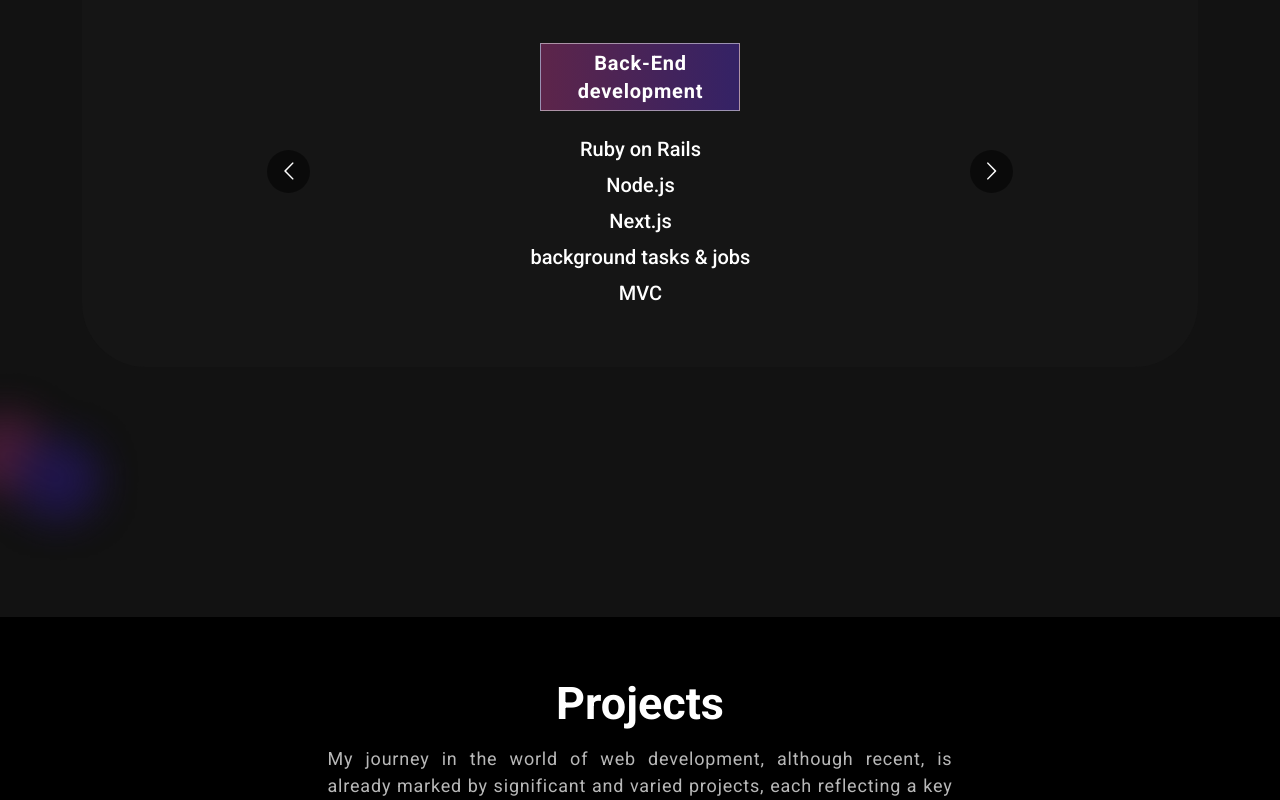
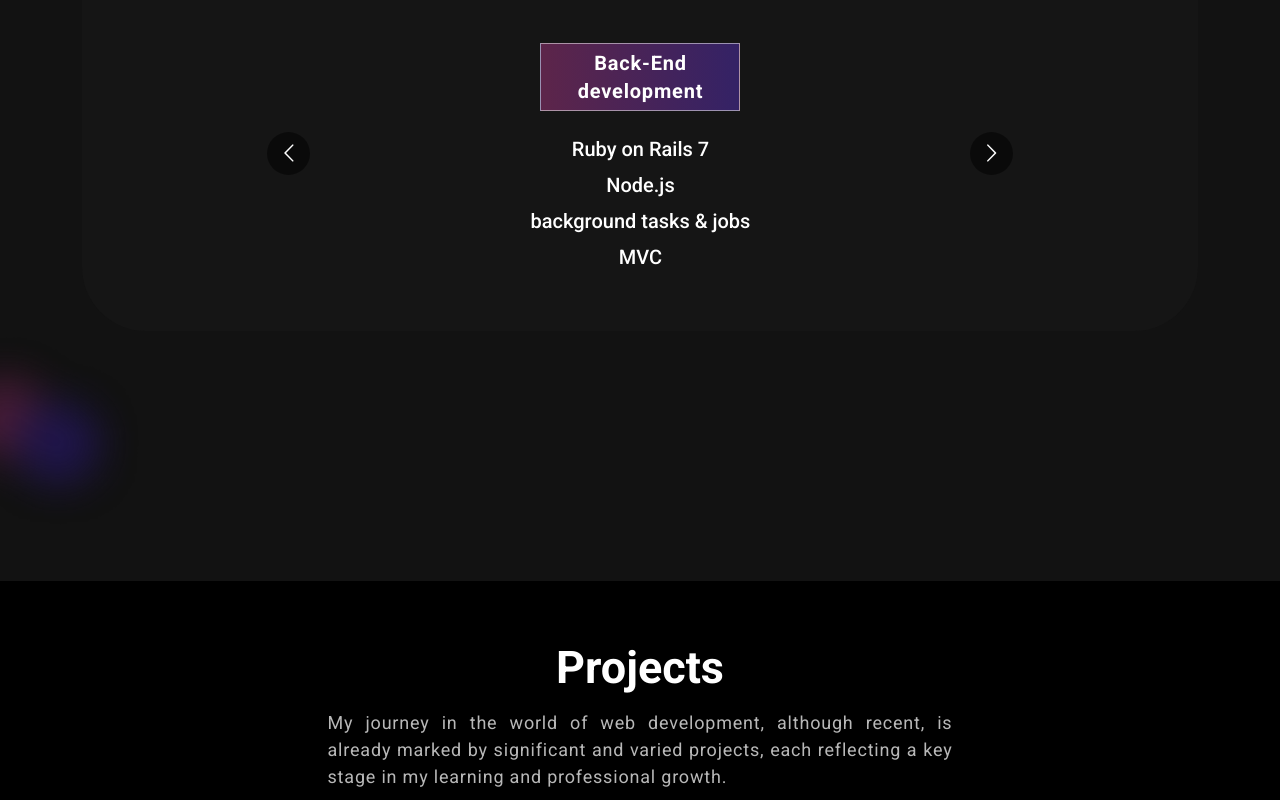
Before and after one commit to McKouign/my-portfolio, a React (Create React App) app: page / in a window 1280 px wide. Shown: the part 1200-2000 px from the top of the page. Built offline with nearby package versions, Linux system fonts and the light colour scheme.

Commit message:
modif skills

```diff
--- a/src/Components/Skills.js
+++ b/src/Components/Skills.js
@@ -42,9 +42,8 @@ export const Skills = () => {
                   <div className="title-list-container">
                     <h5>Back-End development</h5>
                     <ul>
-                      <li>Ruby on Rails</li>
+                      <li>Ruby on Rails 7</li>
                       <li>Node.js</li>
-                      <li>Next.js</li>
                       <li>background tasks & jobs</li>
                       <li>MVC</li>
                     </ul>
@@ -56,6 +55,7 @@ export const Skills = () => {
                     <ul>
                       <li>HTML & CSS</li>
                       <li>JavaScript, React & Stimulus</li>
+                      <li>Hotwire & Turbo</li>
                       <li>Bootstrap & librairies</li>
                     </ul>
                   </div>
```
Also changed, not shown: 3 other files (tests, documents, lock files or other folders).
